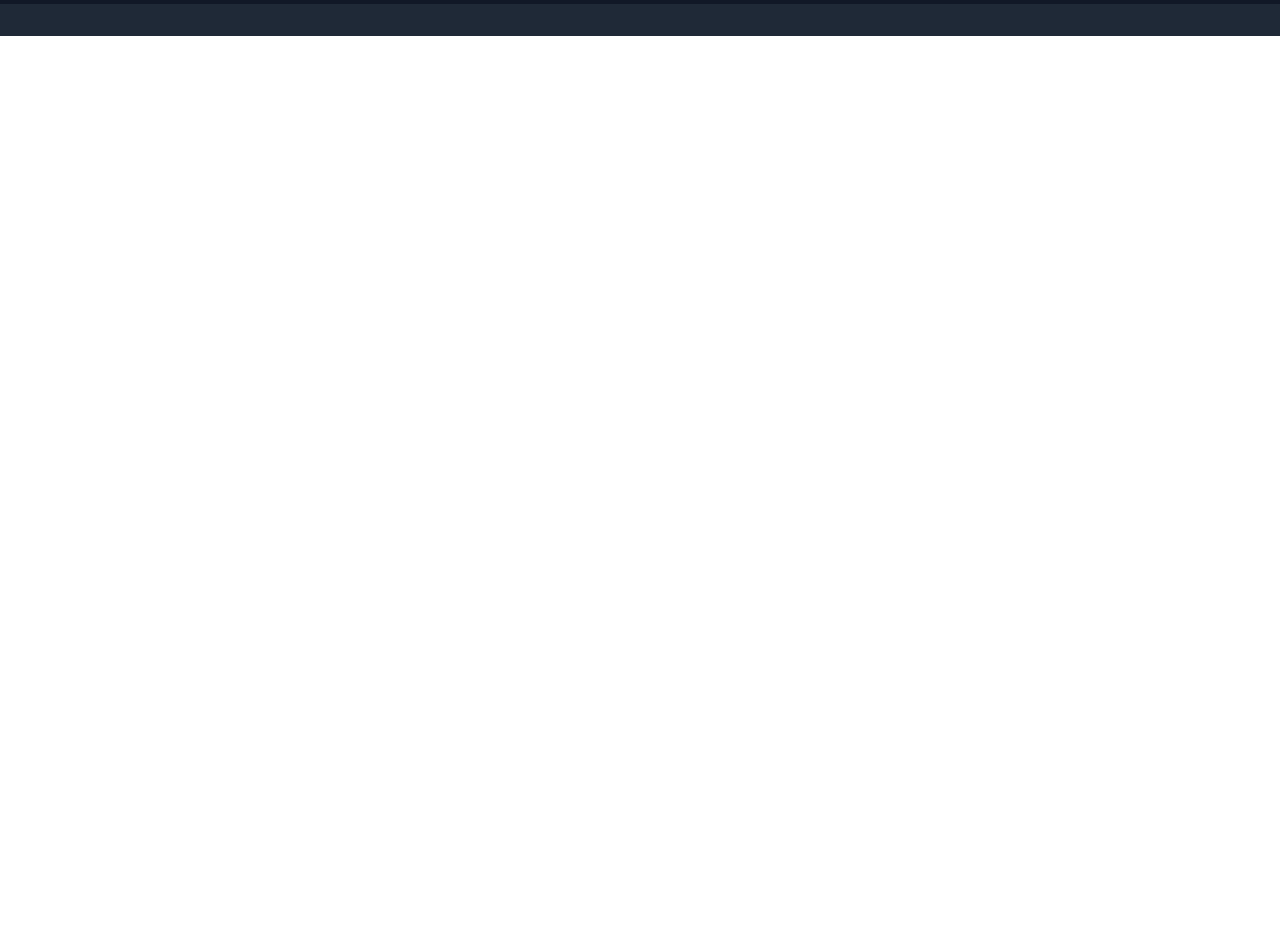
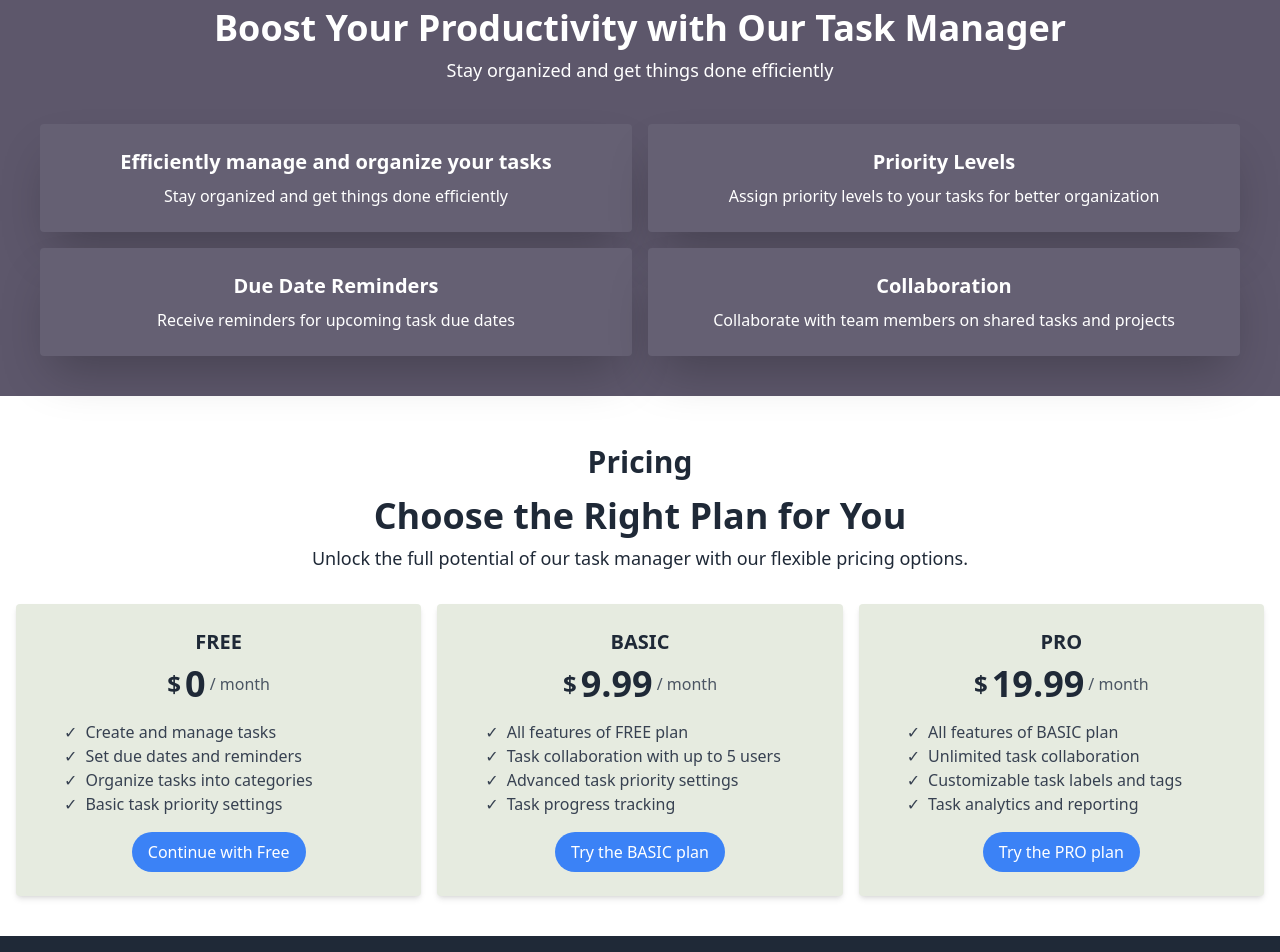
Before and after one commit to nazmul906/task-managemnet-system-clientside, a React (Vite) app: page / in a window 1280 px wide. Shown: the part 760-1712 px from the top of the page. Before the commit the page ends 800 px from the top, so only its background shows below. Built offline with nearby package versions, Linux system fonts and the light colour scheme; no server answers.

Commit message:
added pricing component

```diff
--- a/src/Pages/Home/AllTask/AllTask.jsx
+++ b/src/Pages/Home/AllTask/AllTask.jsx
@@ -22,7 +22,12 @@ const AllTask = () => {
     setAllTask(updatedTasks);
   };
   return (
-    <div className="flex justify-center mt-8 ">
+    <div className="bg-[#A2F2D2] p-2">
+      <h2 className="text-3xl font-bold mb-4 lg:ml-[15rem] ">
+        All Avaialble Task
+      </h2>
+
+      <div className="flex justify-center ">
         <div className="grid grid-cols-1 sm:grid-cols-2 md:grid-cols-3 text-center gap-[2.5rem] mb-2 p-[2.5rem]">
           {alltask.map((item) => (
             <TaskCard
@@ -34,6 +39,7 @@ const AllTask = () => {
           ))}
         </div>
       </div>
+    </div>
   );
 };
 
--- a/src/Pages/Home/Banner/Banner.jsx
+++ b/src/Pages/Home/Banner/Banner.jsx
@@ -7,7 +7,7 @@ const Banner = () => {
   ];
 
   return (
-    <div className="flex mb-10">
+    <div className="flex p-10 bg-[#A2F2D2]">
       <div className="flex-1">
         {" "}
         <h1 className="text-6xl ml-[5rem] mt-[6.7rem]">Task Manager</h1>
--- /dev/null
+++ b/src/Pages/Home/CommonQA/CommonQA.jsx
@@ -0,0 +1,7 @@
+import React from "react";
+
+const CommonQA = () => {
+  return <div></div>;
+};
+
+export default CommonQA;
--- /dev/null
+++ b/src/Pages/Home/Feature/Feature.jsx
@@ -0,0 +1,50 @@
+import React from "react";
+
+const Feature = () => {
+  // Array of features
+  const features = [
+    {
+      title: "Efficiently manage and organize your tasks",
+      description: "Stay organized and get things done efficiently",
+    },
+    {
+      title: "Priority Levels",
+      description:
+        "Assign priority levels to your tasks for better organization",
+    },
+    {
+      title: "Due Date Reminders",
+      description: "Receive reminders for upcoming task due dates",
+    },
+    {
+      title: "Collaboration",
+      description: "Collaborate with team members on shared tasks and projects",
+    },
+  ];
+
+  return (
+    <div className="bg-[#5D576B]  text-white  text-center p-10">
+      <div className="mb-10 ">
+        <h2 className="text-3xl font-bold mb-4 ">FEATURES</h2>
+        <h2 className="text-4xl font-bold mb-2">
+          Boost Your Productivity with Our Task Manager
+        </h2>
+        <p className="text-lg mb-4 ">
+          Stay organized and get things done efficiently
+        </p>
+      </div>
+
+      {/* Map through the features array and render each feature as a card */}
+      <div className="grid grid-cols-1 sm:grid-cols-2 lg:grid-cols-2 gap-4">
+        {features.map((feature, index) => (
+          <div key={index} className=" bg-[#656073]  rounded p-6 shadow-2xl">
+            <h3 className="text-xl font-semibold mb-2">{feature.title}</h3>
+            <p className="">{feature.description}</p>
+          </div>
+        ))}
+      </div>
+    </div>
+  );
+};
+
+export default Feature;
--- a/src/Pages/Home/Home/Home.jsx
+++ b/src/Pages/Home/Home/Home.jsx
@@ -1,6 +1,8 @@
 import React from "react";
 import AllTask from "../AllTask/AllTask";
 import Banner from "../Banner/Banner";
+import Feature from "../Feature/Feature";
+import Pricing from "../Pricing/Pricing";
 
 const Home = () => {
   return (
@@ -8,6 +10,8 @@ const Home = () => {
       {/* <h4>this is home</h4> */}
       <Banner></Banner>
       <AllTask></AllTask>
+      <Feature></Feature>
+      <Pricing></Pricing>
     </div>
   );
 };
--- /dev/null
+++ b/src/Pages/Home/MangeTask/ManageTask.jsx
@@ -0,0 +1,7 @@
+import React from "react";
+
+const ManageTask = () => {
+  return <div></div>;
+};
+
+export default ManageTask;
--- /dev/null
+++ b/src/Pages/Home/Pricing/Pricing.jsx
@@ -0,0 +1,83 @@
+import React from "react";
+
+const Pricing = () => {
+  const plans = [
+    {
+      name: "FREE",
+      price: 0,
+      features: [
+        "Create and manage tasks",
+        "Set due dates and reminders",
+        "Organize tasks into categories",
+        "Basic task priority settings",
+      ],
+    },
+    {
+      name: "BASIC",
+      price: 9.99,
+      features: [
+        "All features of FREE plan",
+        "Task collaboration with up to 5 users",
+        "Advanced task priority settings",
+        "Task progress tracking",
+      ],
+    },
+    {
+      name: "PRO",
+      price: 19.99,
+      features: [
+        "All features of BASIC plan",
+        "Unlimited task collaboration",
+        "Customizable task labels and tags",
+        "Task analytics and reporting",
+      ],
+    },
+  ];
+
+  return (
+    // <div className="max-w-4xl mx-auto p-4">
+    <div className=" p-4 text-gray-800 mt-8 mb-6 text-center">
+      <div className="mb-8">
+        <h2 className="text-3xl font-bold mb-4 ">Pricing</h2>
+        <h1 className="text-4xl font-bold mb-2 ">
+          Choose the Right Plan for You
+        </h1>
+        <p className="text-lg mb-4 ">
+          Unlock the full potential of our task manager with our flexible
+          pricing options.
+        </p>
+      </div>
+
+      <div className="grid grid-cols-1 sm:grid-cols-2 lg:grid-cols-3 gap-4">
+        {plans.map((plan, index) => (
+          <div
+            key={index}
+            className="bg-[#E6EBE0] rounded p-6 shadow-md text-center"
+          >
+            <h3 className="text-xl font-semibold mb-2">{plan.name}</h3>
+            <div className="flex items-center justify-center mb-4">
+              <span className="text-2xl font-bold mr-1">$</span>
+              <span className="text-4xl font-bold">{plan.price}</span>
+              <span className="ml-1 text-gray-600">/ month</span>
+            </div>
+            <ul className="mb-4 ml-6">
+              {plan.features.map((feature, idx) => (
+                <li key={idx} className="flex items-center text-gray-700">
+                  <span className="mr-2">&#10003;</span>
+                  {feature}
+                </li>
+              ))}
+            </ul>
+            <button className="bg-blue-500 text-white py-2 px-4 rounded-full hover:bg-blue-700">
+              {plan.name === "FREE"
+                ? "Continue with Free"
+                : `Try the ${plan.name} plan`}
+            </button>
+          </div>
+        ))}
+      </div>
+    </div>
+  );
+};
+
+export default Pricing;
--- a/src/main.jsx
+++ b/src/main.jsx
@@ -5,7 +5,7 @@ import route from "./Routes/Route.jsx";
 import { RouterProvider } from "react-router-dom";
 
 ReactDOM.createRoot(document.getElementById("root")).render(
-  <div className="bg-[#A2F2D2]  max-w-7xl mx-auto">
+  <div className="  max-w-7xl mx-auto">
     <React.StrictMode>
       <RouterProvider router={route}></RouterProvider>
     </React.StrictMode>
```
Lines whose indentation alone changed are shown as unchanged.
